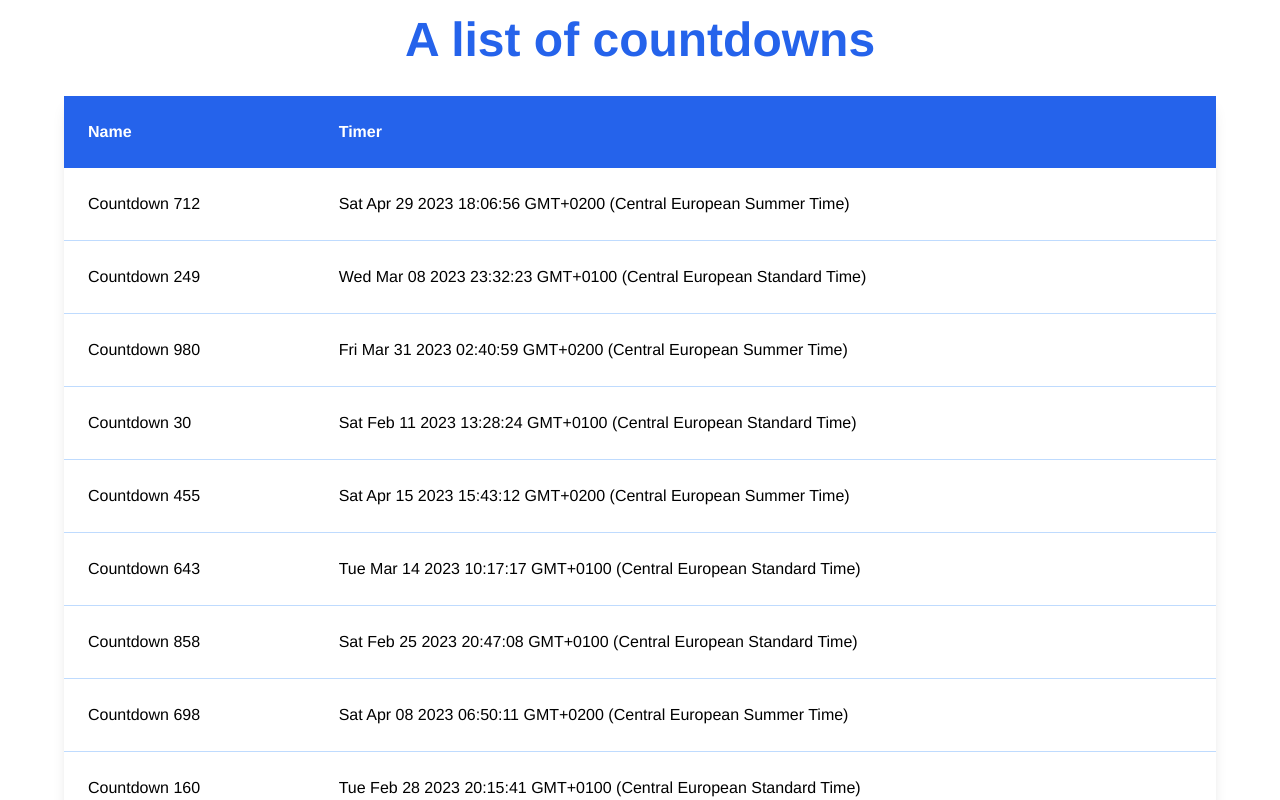
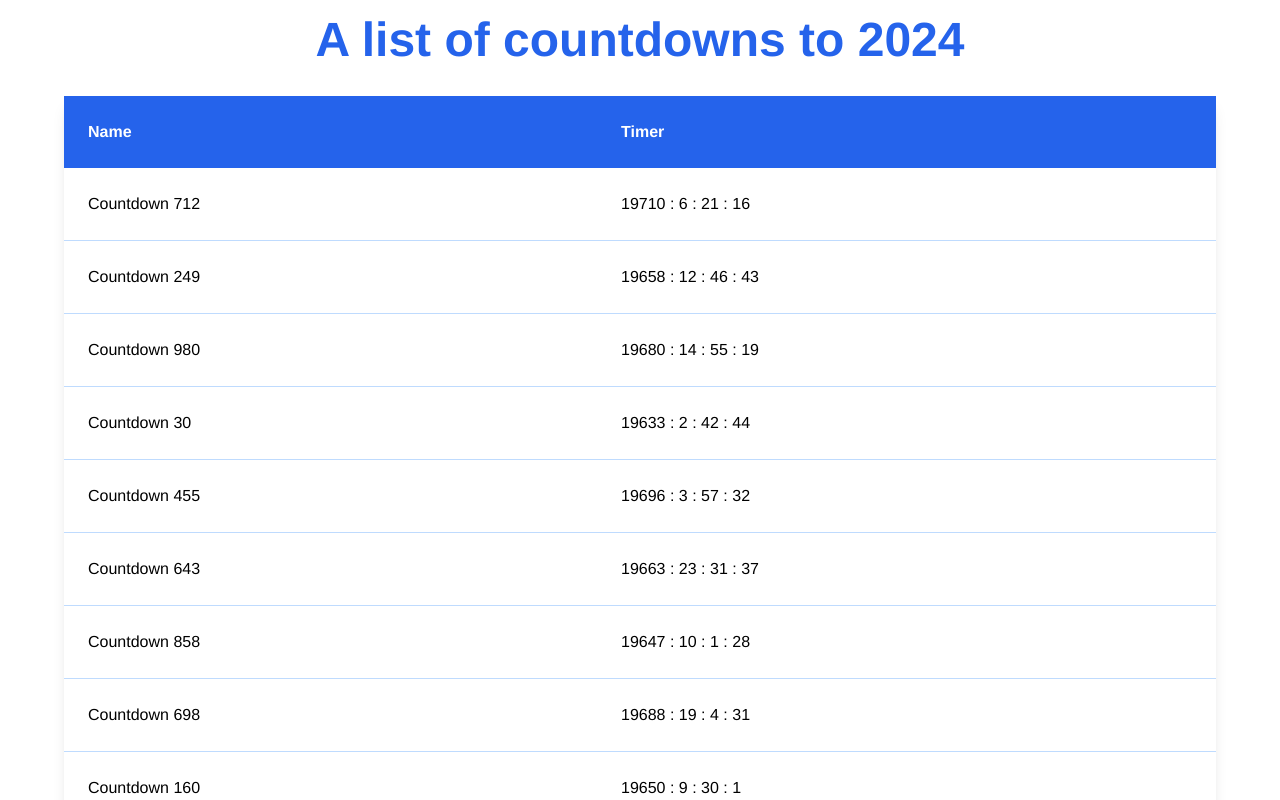
Before and after one commit to ElDav1d/hexagonal-countdown-exercice-client, a React (Create React App) app: page / in a window 1280 px wide. Shown: the top 800 px of the page. Built offline with nearby package versions, Linux system fonts and the light colour scheme.

Commit message:
feat: apply timers

```diff
--- a/src/App.tsx
+++ b/src/App.tsx
@@ -10,7 +10,7 @@ function App() {
       <QueryClientProvider client={queryClient}>
         <header className="text-center">
           <h1 className="font-bold text-5xl text-blue-600 mb-8">
-            A list of countdowns
+            A list of countdowns to 2024
           </h1>
         </header>
         <main>
--- /dev/null
+++ b/src/countdowns/CountDowntimer/CountDowntimer.tsx
@@ -0,0 +1,16 @@
+import { useCountdown } from "../hooks";
+
+export interface CountDowntimerProps {
+  targetDate: Date;
+}
+
+export const CountDowntimer = ({ targetDate }: CountDowntimerProps) => {
+  const [days, hours, minutes, seconds] = useCountdown(targetDate);
+
+  return (
+    <p>
+      <span>{days}</span> : <span> {hours}</span> : <span>{minutes}</span> :{" "}
+      <span>{seconds}</span>
+    </p>
+  );
+};
--- /dev/null
+++ b/src/countdowns/CountdownItem/CountdownItem.tsx
@@ -0,0 +1,22 @@
+import { CountDowntimer } from "../CountDowntimer/CountDowntimer";
+import { ICountdown } from "../interfaces/countdowns";
+export interface CountdownItemProps {
+  item: ICountdown;
+}
+
+export const CountdownItem = ({ item }: CountdownItemProps) => {
+  const END_OF_2023 =
+    "Fri Dec 31 2023 23:59:59 GMT+0200 (Central European Summer Time)";
+  const END_OF_2023_IN_MS = new Date(END_OF_2023).getTime();
+  const FAKE_REGISTER_IN_MS = new Date(item.date).getTime();
+
+  const dateDiff = FAKE_REGISTER_IN_MS + END_OF_2023_IN_MS;
+  return (
+    <tr key={item._id} className="border-b border-blue-200">
+      <td className="p-2 md:p-4 lg:p-6">{item.name}</td>
+      <td className="p-2 md:p-4 lg:p-6">
+        <CountDowntimer targetDate={new Date(dateDiff)} />
+      </td>
+    </tr>
+  );
+};
--- a/src/countdowns/CountdownList/CountdownList.tsx
+++ b/src/countdowns/CountdownList/CountdownList.tsx
@@ -1,7 +1,8 @@
-import { useCountdowns } from "../hooks";
+import { CountdownItem } from "../CountdownItem/CountdownItem";
+import { useCountdownQuery } from "../hooks";
 
 export const CountdownList = () => {
-  const { countdowns, isError, isFetching } = useCountdowns();
+  const { countdowns, isError, isFetching } = useCountdownQuery();
 
   return (
     <>
@@ -17,12 +18,7 @@ export const CountdownList = () => {
           </thead>
           <tbody>
             {countdowns.map((item) => (
-              <tr key={item._id} className="border-b border-blue-200">
-                <td className="p-2 md:p-4 lg:p-6">{item.name}</td>
-                <td className="p-2 md:p-4 lg:p-6">
-                  {item.date.toLocaleString()}
-                </td>
-              </tr>
+              <CountdownItem key={item._id} item={item} />
             ))}
           </tbody>
         </table>
--- a/src/countdowns/hooks/index.ts
+++ b/src/countdowns/hooks/index.ts
@@ -1,3 +1,4 @@
-import useCountdowns from "./useCountdowns";
+import useCountdown from "./useCountdown";
+import useCountdownQuery from "./useCountdownQuery";
 
-export { useCountdowns };
+export { useCountdownQuery, useCountdown };
--- /dev/null
+++ b/src/countdowns/hooks/useCountdown.ts
@@ -0,0 +1,32 @@
+import { useEffect, useState } from "react";
+
+const useCountdown = (targetDate: Date) => {
+  const countDownDate = new Date(targetDate).getTime();
+
+  const [countDown, setCountDown] = useState(
+    countDownDate - new Date().getTime()
+  );
+
+  useEffect(() => {
+    const interval = setInterval(() => {
+      setCountDown(countDownDate - new Date().getTime());
+    }, 1000);
+
+    return () => clearInterval(interval);
+  }, [countDownDate]);
+
+  return getReturnValues(countDown);
+};
+
+const getReturnValues = (countDown: number) => {
+  const days = Math.floor(countDown / (1000 * 60 * 60 * 24));
+  const hours = Math.floor(
+    (countDown % (1000 * 60 * 60 * 24)) / (1000 * 60 * 60)
+  );
+  const minutes = Math.floor((countDown % (1000 * 60 * 60)) / (1000 * 60));
+  const seconds = Math.floor((countDown % (1000 * 60)) / 1000);
+
+  return [days, hours, minutes, seconds];
+};
+
+export default useCountdown;
--- a/src/countdowns/hooks/useCountdowns.ts
+++ b/src/countdowns/hooks/useCountdownQuery.ts
@@ -2,13 +2,13 @@ import getCountdownsService from "../services/getCountdownsService";
 import { useQuery } from "@tanstack/react-query";
 import { ICountdown } from "../interfaces/countdowns";
 
-export interface UseCountdownsReturn {
+export interface useCountdownQueryReturn {
   countdowns: ICountdown[];
   isError: boolean;
   isFetching: boolean;
 }
 
-const useCountdowns = (): UseCountdownsReturn => {
+const useCountdownQuery = (): useCountdownQueryReturn => {
   const { isError, data, isFetching } = useQuery(
     ["countdowns"],
     () => getCountdownsService(),
@@ -24,4 +24,4 @@ const useCountdowns = (): UseCountdownsReturn => {
   };
 };
 
-export default useCountdowns;
+export default useCountdownQuery;
```
Also changed, not shown: 1 other file (tests, documents, lock files or other folders).
